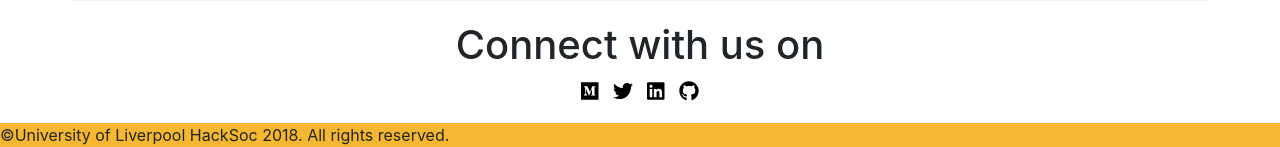
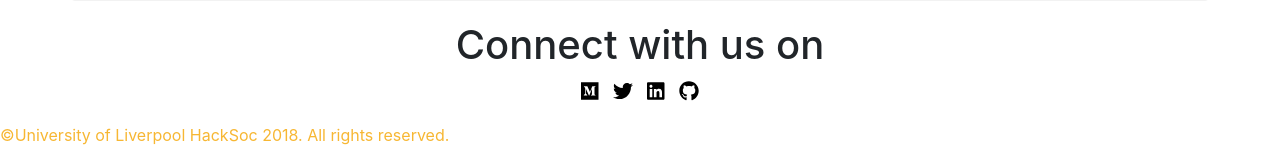
Before and after one commit to LivHackSoc/LivHackSoc.github.io, a PHP site: page / in a window 1280 px wide. Shown: the part 3227-3374 px from the top of the page. Run offline with PHP 8.4, Linux system fonts and the light colour scheme; some libraries are stand-ins or nearby versions.

Commit message:
clean up css. Apply gold-theme colour to tags via class instead

```diff
--- a/index.html
+++ b/index.html
@@ -75,7 +75,7 @@
     <!-- navigation menu  -->
     <header id="navigation-bar">
         <nav>
-            <ul id="navigation">
+            <ul id="navigation" class="gold">
                 <a href="#inner"><img src=assets/favicons/favicon-32x32.png id="homeBt" /></a>
                 <li id="about">
                     <a href="#">About</a>
@@ -99,7 +99,7 @@
 
     <!-- landing-page -->
     <section class="landing-page">
-        <div id="inner">
+        <div id="inner" class="gold">
             <img src="assets/favicons/ms-icon-310x310.png" class="logo center" />
             <div class="landing-content">
                 <h1 class="landing-title">Liverpool HackSoc</h1>
@@ -112,18 +112,18 @@
 
     <!-- about-us-page -->
     <section class="about-us">
-        <h1>About Us</h1>
+        <h1 class="gold">About Us</h1>
         <div class="about-us-content">
-            <div>Lorem ipsum dolor sit amet consectetur adipisicing elit.
+            <div class="gold">Lorem ipsum dolor sit amet consectetur adipisicing elit.
                 Dicta maiores quo fugiat doloribus voluptatum assumenda dolores saepe impedit,
                 quod molestias vero non quaerat aut. Illum error dolorem dolores vel quia?
             </div>
-            <div>Lorem ipsum dolor sit amet consectetur adipisicing elit.
+            <div class="gold">Lorem ipsum dolor sit amet consectetur adipisicing elit.
                 Dicta maiores quo fugiat doloribus voluptatum assumenda dolores saepe impedit,
                 quod molestias vero non quaerat aut. Illum error dolorem dolores vel quia?
             </div>
 
-            <div>Lorem ipsum dolor sit amet consectetur adipisicing elit.
+            <div class="gold">Lorem ipsum dolor sit amet consectetur adipisicing elit.
                 Dicta maiores quo fugiat doloribus voluptatum assumenda dolores saepe impedit,
                 quod molestias vero non quaerat aut. Illum error dolorem dolores vel quia?
             </div>
@@ -132,7 +132,7 @@
 
     <!-- committee-page -->
     <section class="committee" id="committee">
-        <h1>Meet Our Committee</h1>
+        <h1 class="gold">Meet Our Committee</h1>
 
         <div class="committee-inner">
             <div>
@@ -337,7 +337,7 @@
 
                     </section>
 
-                    <section id="footer-copyright">
+                    <section id="footer-copyright" class="gold">
                         <h5>©University of Liverpool HackSoc 2018. All rights reserved.</h5>
 
                         <section id="stay in touch">
--- a/stylesheet/about-us.css
+++ b/stylesheet/about-us.css
@@ -9,13 +9,8 @@
     grid-template-rows: repeat(2, 430px);
 }
 
-.about-us-content > div {
-    color: #f7b733;
-}
-
 .about-us > h1 {
     padding: 30px;
-    color: #f7b733;
     font-size: 3em;
     text-align: center;
 }
--- a/stylesheet/colours.css
+++ b/stylesheet/colours.css
@@ -1,3 +1,7 @@
+.gold {
+    color: #f7b733;
+}
+
 .twitter-color {
     color: #00b0ff;
   }
@@ -9,7 +13,3 @@
 .full-black {
     color: rgba(0, 0, 0, 1);
 }
-
-.gold-color {
-    color: #f7b733;
-}
--- a/stylesheet/committee.css
+++ b/stylesheet/committee.css
@@ -1,7 +1,6 @@
 
 .committee > h1 {
     padding: 30px;
-    color: #f7b733;
     font-size: 3em;
     text-align: center;
 }
--- a/stylesheet/contact-us.css
+++ b/stylesheet/contact-us.css
@@ -3,7 +3,6 @@
   padding-bottom: 20px;
 }
 
-}
 * {
     box-sizing: border-box;
 }
--- a/stylesheet/footer.css
+++ b/stylesheet/footer.css
@@ -10,7 +10,6 @@
 }
 
 #footer-copyright{
-    background-color: #f7b733;
     font-color: black;
 }
 
--- a/stylesheet/landing.css
+++ b/stylesheet/landing.css
@@ -15,7 +15,6 @@
     vertical-align: middle;
     width: 100%;
     max-width: none;
-    color: #f7b733;
 }
 
 .landing-content {
@@ -56,7 +55,6 @@ button {
 }
 
 #navigation-bar {
-    color: #f7b733;
     position: fixed;
     background-color: black;
     height: 70px;
```
